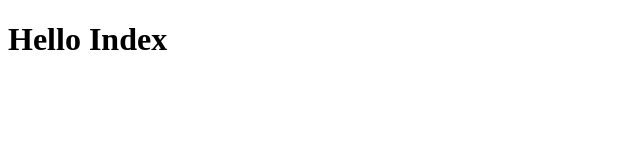
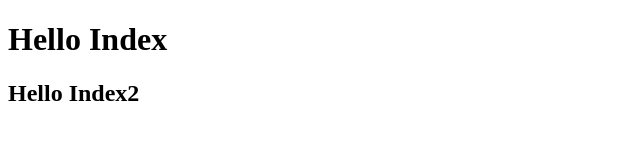
Before and after one commit to FaniDave/seProject, a plain HTML site: page index.html in a window 1280 px wide. Shown: the whole page, without its empty margins (0-640 px from the left). Drawn offline with Linux system fonts and the light colour scheme.

Commit message:
Index.html

```diff
--- a/index.html
+++ b/index.html
@@ -7,5 +7,6 @@
 </head>
 <body>
     <h1>Hello Index</h1>
+    <h2>Hello Index2</h2>
 </body>
 </html>
```
